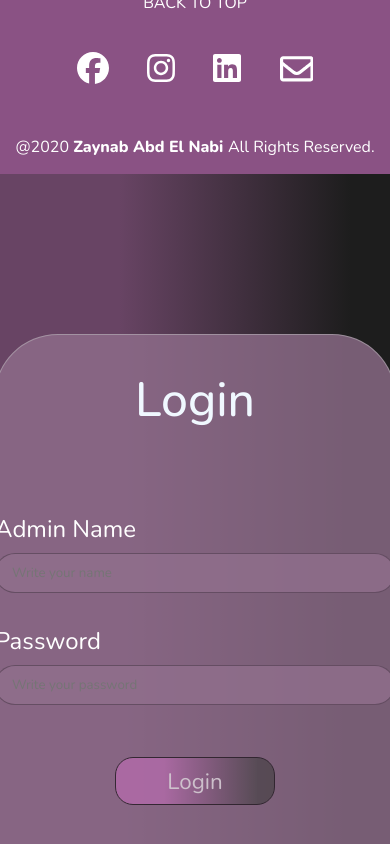
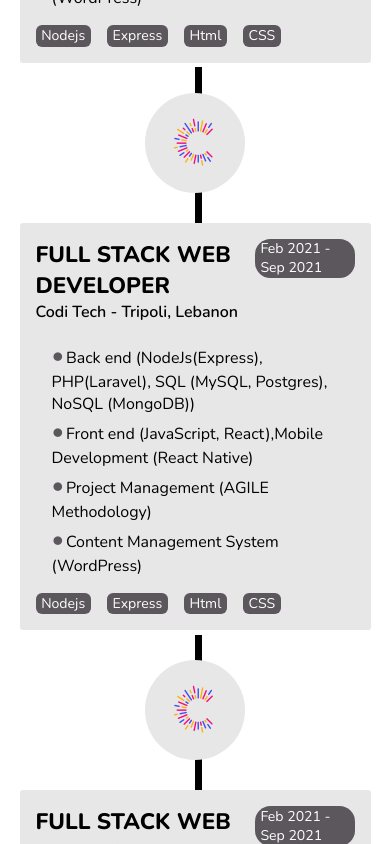
Before and after one commit to omarbanat/zaynab-portfolio-front, a React (Create React App) app: page /about in a window 390 px wide. Shown: the part 3420-4264 px from the top of the page. Built offline with nearby package versions, Linux system fonts and the light colour scheme.

Commit message:
responsive login-design

```diff
--- a/src/App.js
+++ b/src/App.js
@@ -8,7 +8,7 @@ import About from './components/About';
 import React from 'react';
 import Footer from './components/Footer';
 import AdminLogin from './components/AdminLogin/AdminLogin';
-
+import Experiences from './components/Experiences'
 function App() {
  return(
   <div className='App'>
@@ -18,6 +18,7 @@ function App() {
     <Home/>
     <About/>
     <Services/>
+    <Experiences/>
     <Skills/>
     <Footer/>
     <AdminLogin/>
--- a/src/components/About.jsx
+++ b/src/components/About.jsx
@@ -12,8 +12,8 @@ const About = () =>{
               to="skills"
               spy={true}
               smooth={true}
-              offset={50}
-              duration={500}
+              offset={-50}
+              duration={2000}
             ><button className="about-btn" >My Skills</button></Link></div>
         </div>
         {/* <Routes>
--- a/src/components/AdminLogin/AdminLogin.css
+++ b/src/components/AdminLogin/AdminLogin.css
@@ -1,78 +1,87 @@
-
-.adminlogin-container{
+.adminlogin-container {
     background: linear-gradient(90.18deg, #684464 30.43%, #1D1D1D 89.19%, #1D1D1D 89.19%);
-    display:flex;
-    justify-content: center;
-}
-
-
-.adminlogin-box-container{
+   /* padding-top: 2rem;
+   padding-bottom: 2rem;
+   padding-left: 8rem;
+   padding-right: 8rem; */
+   text-align: center;
+   width:100%;
+   height:100vh;
    display: flex;
-   flex-direction: column;
+   justify-content: center;
    align-items: center;
-   justify-content: flex-start;
-   width:30rem;
-   height:40rem;
-   background-color: #91708dc8;
-   margin: 10rem;
-   border-radius: 4rem;
-   gap:5rem;
-   border: 1px solid rgba(188, 185, 188, 0.536);
 
 }
 
 
-.login-btn{
-    background: linear-gradient(90.18deg, #c26db8 30.43%, #403f3f 89.19%, #3e3d3d 89.19%);
+.adminlogin-box-container {
+    display: flex;
+    flex-direction: column;
+    align-items: center;
+    justify-content: space-around;
+    width:30em;
+    height:35em;
+    position: relative;
+    background-color: transparent;
+    border-radius:3em;
+    border: 1px solid rgba(188, 185, 188, 0.536);
+    box-shadow: 0 0.188em 1.550em rgb(156,156,156) ;
+
+}
+
+
+.login-btn {
+    background: linear-gradient(90.18deg, #684464 30.43%, #1D1D1D 89.19%, #1D1D1D 89.19%);
     border-radius: 18px;
     color: white;
     font-size: 1.4rem;
-    margin: 20px;
     cursor: pointer;
     border: none;
-    width: 10rem;
-    height: 3rem;
-    border: 1px solid black;
-    opacity: 0.6;
-    text-align: center;
-
-
-}
-
-.login{
+    width: 60%;
+    height: 2em;
     text-align: center;
 
 }
 
-.admin-form{
+.login-btn:hover{
+    transform: scale(1.15);
+}
+
+.login {
+    text-align: center;
+
+}
+
+.admin-form {
     display: flex;
     flex-direction: column;
+
 }
 
-.admin-form1{
+.admin-form1 {
     display: flex;
     flex-direction: column;
-    gap:2rem;
+    gap: 3rem;
 }
 
-.login-title{
+.login-title {
     font-size: 3rem;
     font-weight: 500;
     margin-top: 2rem;
     color: aliceblue;
 }
 
-.adminName-title{
+.adminName-title {
     display: flex;
     flex-direction: column;
-    gap:0.5rem;
+    gap: 0.5rem;
 }
 
 
-.adminPassword-title{
+.adminPassword-title {
     display: flex;
     flex-direction: column;
-    gap:0.5rem;
+    gap: 0.5rem;
 }
 
 
@@ -84,26 +93,55 @@ height: 2rem;
 width: 30rem;} */
 
 input {
-     outline: none;
-border: none;
-height:2rem;
-padding-left: 1rem;
-color:white;
-background-color:#91708dc8;
-border: 1px solid #5b4658c8;
-border-radius:  4rem;
-width: 25rem;
-height:2.5rem;
+    outline: none;
+    border: none;
+    padding: 1rem;
+    text-align: center;
+    color: white;
+    background-color: #91708dc8;
+    border: 1px solid #5b4658c8;
+    border-radius: 4rem;
+    width: 30em;
+    height: 4rem;
+
+}
+input:focus{
+    outline-color: rgb(156,156,156);
 
 }
 
 
+label {
+    font-size: 1.5rem;
+    color: white;
+}
 
 
-label{
-    font-size: 1.5rem;
+::placeholder{
     color:white;
+    font-size: 1rem;
+    font-weight: 50;
+
+}
 
 
+@media screen and (max-width:550px) {
 
+    .adminlogin-box-container {
+        width:25em;
+    }
+    input{
+        width:20em;
+    }
 }
+
+@media screen and (max-width:420px) {
+
+    .adminlogin-box-container {
+        width:20em;
+    }
+
+    input{
+        width:20em;
+    }
+}
--- a/src/components/AdminLogin/AdminLogin.jsx
+++ b/src/components/AdminLogin/AdminLogin.jsx
@@ -5,20 +5,22 @@ import './AdminLogin.css'
 const AdminLogin = ()=>{
 
     return (
+        // <label for="adminName"id="Admin Name">Admin Name</label>
+        // <label for="password">Password</label>
 
         <div className="adminlogin-container">
 
             <div className="adminlogin-box-container">
 
 
-                  <div className="login-title">Login</div>
+                  <div className="login-title">LOGIN</div>
                   <div className="admin-form">
                       <form className="admin-form1">
-                         <div className="adminName-title"><label for="adminName"id="Admin Name">Admin Name</label>
-                         <input placeholder="Write your name"></input></div>
-                         <div className="adminPassword-title"><label for="password">Password</label>
-                        <input placeholder="Write your password"></input></div>
-                         <div className="login"><button className="login-btn">Login</button></div>
+                         <div className="adminName-title">
+                         <input placeholder="Email"></input></div>
+                         <div className="adminPassword-title">
+                        <input placeholder="Password"></input></div>
+                     <div className="login"><button className="login-btn">Login</button></div>
 
                       </form>
                   </div>
--- a/src/components/Experiences.jsx
+++ b/src/components/Experiences.jsx
@@ -3,7 +3,7 @@ import ExperienceSection from './ExperienceSection';
 
 const Experiences = () => {
   return (
-    <div className="experience-section">
+    <div className="experience-section" id="experience">
       <h1>ExperienceSection</h1>
       <div className="experience-container">
         <ExperienceSection right={true} />
--- a/src/components/Navbar.css
+++ b/src/components/Navbar.css
@@ -68,14 +68,22 @@
   transform: translateY(-80%);
   display: none;
   margin-right: 1rem;
+  transition: 0.2s;
 
 
 }
 
 
+
 @media screen and (max-width: 1044px) {
 
   .socailfollow {
+    display: none;
+  }
+
+}
+@media screen and (max-width:1016px) {
+  .site-title span {
     display: none;
   }
 
@@ -91,7 +99,7 @@
   .navigation {
     border-radius: 0%;
     height: 5rem;
-    transition: transform .5s;
+
 
   }
 
@@ -114,7 +122,7 @@
     background-color: #8A5284;
     opacity: 0.8;
     display: flex;
-    transition: 0.5s;
+    transition: 0.7s;
   }
 
   .navigation-menu li {
--- a/src/components/Navbar.jsx
+++ b/src/components/Navbar.jsx
@@ -36,8 +36,7 @@ const Navbar = () => {
           isNavExpanded ? "navigation-menu expanded" : "navigation-menu"
         }
       >
-        <ul>
-          <li div="about">
+        <ul >
         <Link
               to="about"
               spy={true}
@@ -46,10 +45,13 @@ const Navbar = () => {
               duration={900}
               onClick={closeMenu}
             >
+          <li div="about"   onClick={() => {
+          setIsNavExpanded(!isNavExpanded);
+        }}>
+
               About
-            </Link>
-          </li>
-          <li>
+
+          </li>  </Link>
           <Link
               to="services"
               spy={true}
@@ -58,22 +60,28 @@ const Navbar = () => {
               duration={900}
               onClick={closeMenu}
             >
+          <li   onClick={() => {
+          setIsNavExpanded(!isNavExpanded);
+        }}>
+
             Services
+
+          </li>
           </Link>
-          </li>
-          <li div="experience">
           <Link
-              to="/experience"
+              to="experience"
               spy={true}
               smooth={true}
-              offset={50}
-              duration={500}
+              offset={-10}
+              duration={1500}
               onClick={closeMenu}
             >
+          <li div="experience">
+
               Experience
+
+          </li>
           </Link>
-          </li>
-          <li div="projects">
           <Link
               to="projects"
               spy={true}
@@ -82,10 +90,12 @@ const Navbar = () => {
               duration={500}
               onClick={closeMenu}
             >
+          <li div="projects">
+
               Projects
+
+          </li>
           </Link>
-          </li>
-          <li div="blogs">
           <Link
               to="blogs"
               spy={true}
@@ -94,10 +104,12 @@ const Navbar = () => {
               duration={500}
               onClick={closeMenu}
             >
+          <li div="blogs">
+
               BLogs
+
+          </li>
           </Link>
-          </li>
-          <li div="contacts">
           <Link
               to="contacts"
               spy={true}
@@ -106,9 +118,12 @@ const Navbar = () => {
               duration={500}
               onClick={closeMenu}
             >
+          <li div="contacts">
+
               Contacts
+
+          </li>
           </Link>
-          </li>
         </ul>
       </div>
       <div className="socailfollow">
```
Lines whose indentation alone changed are shown as unchanged.
